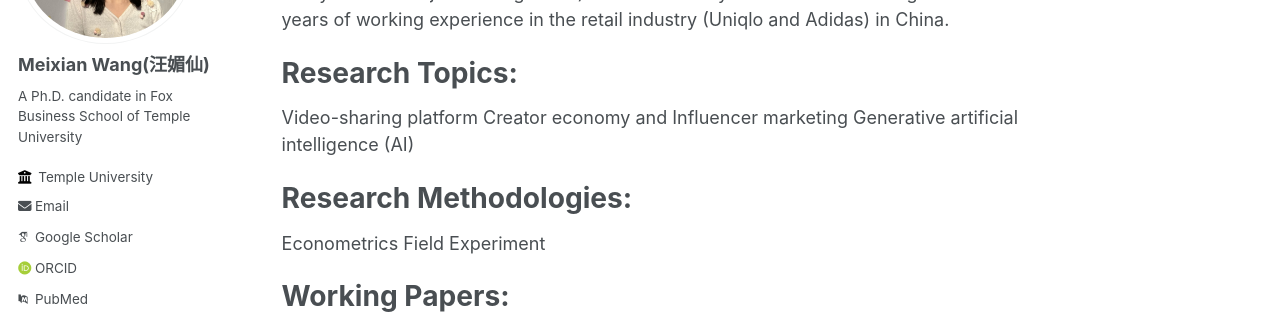
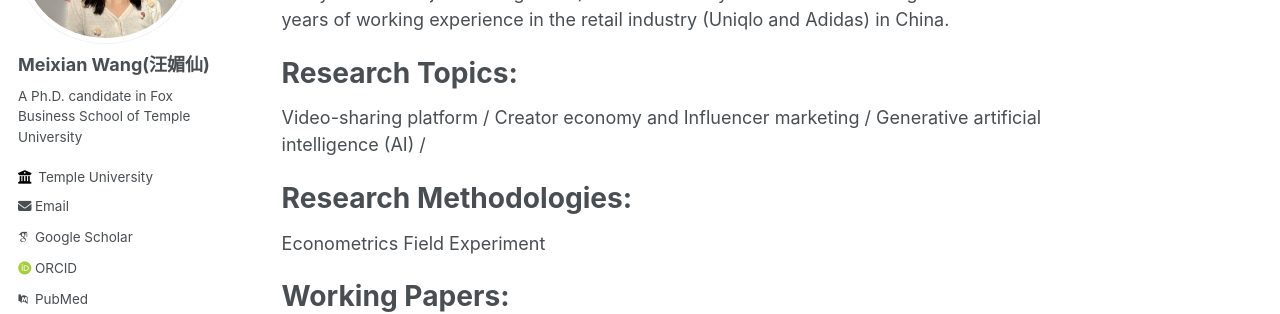
Before and after one commit to MeixianWang2/MeixianWang2.github.io, a Jekyll site: the page built from _pages/about.md, in a window 1280 px wide and 1216 px high. Shown: the part 223-537 px from the top of the window. Built offline with Jekyll 4.4.1, drawn with Linux system fonts in a browser that asks for light colours; some web fonts are replaced.

```diff
--- a/_pages/about.md
+++ b/_pages/about.md
@@ -11,9 +11,9 @@ Meixian(Mei) Wang is a PhD student in information systems management at Fox Busi
 
 Research Topics:
 ======
-Video-sharing platform
-Creator economy and Influencer marketing
-Generative artificial intelligence (AI)
+Video-sharing platform /
+Creator economy and Influencer marketing /
+Generative artificial intelligence (AI) /
 
 Research Methodologies:
 ======
```
